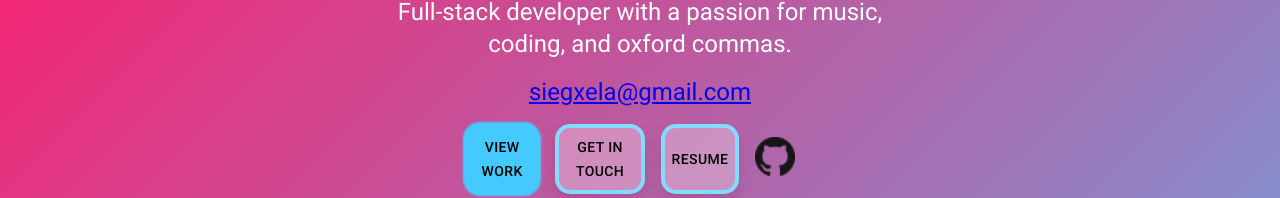
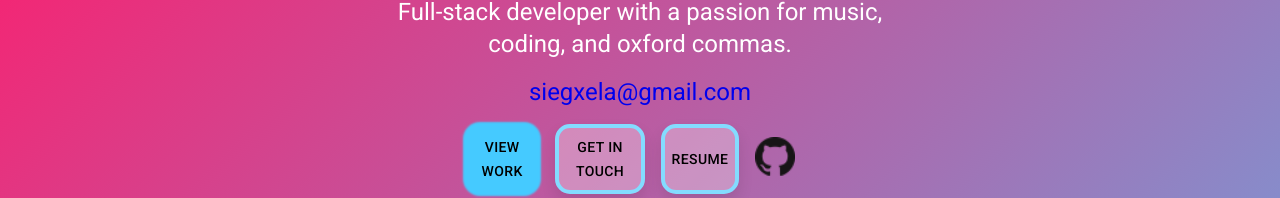
Before and after one commit to alexgeis/React-Portfolio-2, a React (Create React App) app in the folder client/: page / in a window 1280 px wide. Shown: the part 185-383 px from the top of the page. Built offline with nearby package versions, Linux system fonts and the light colour scheme.

Commit message:
add ID to email hero text and css styling for no text decoration on the hyperlink

```diff
--- a/client/src/components/Hero.css
+++ b/client/src/components/Hero.css
@@ -67,6 +67,9 @@ a.gitHero:hover {
     	transform: scale(1.1);
     }
 
+a#heroEmail {
+    text-decoration: none;
+}
 
 /* .MuiButtonBase-root-MuiButton-root:hover {
     background-color: green;
--- a/client/src/components/Hero.js
+++ b/client/src/components/Hero.js
@@ -49,7 +49,9 @@ export default function Hero(props) {
 						commas.
 					</Typography>
 					<Typography variant="h5" align="center" color="white" paragraph>
-						<a href="siegxela@gmail.com">siegxela@gmail.com</a>
+						<a href="siegxela@gmail.com" id="heroEmail">
+							siegxela@gmail.com
+						</a>
 					</Typography>
 					<Stack
 						// sx={{ pt: 4 }}
```
